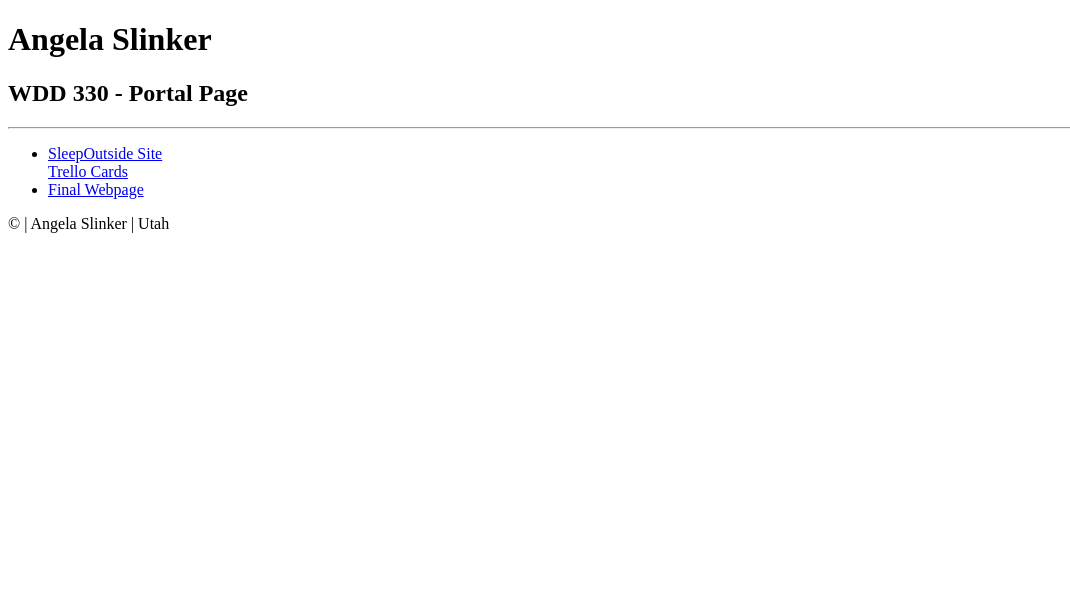
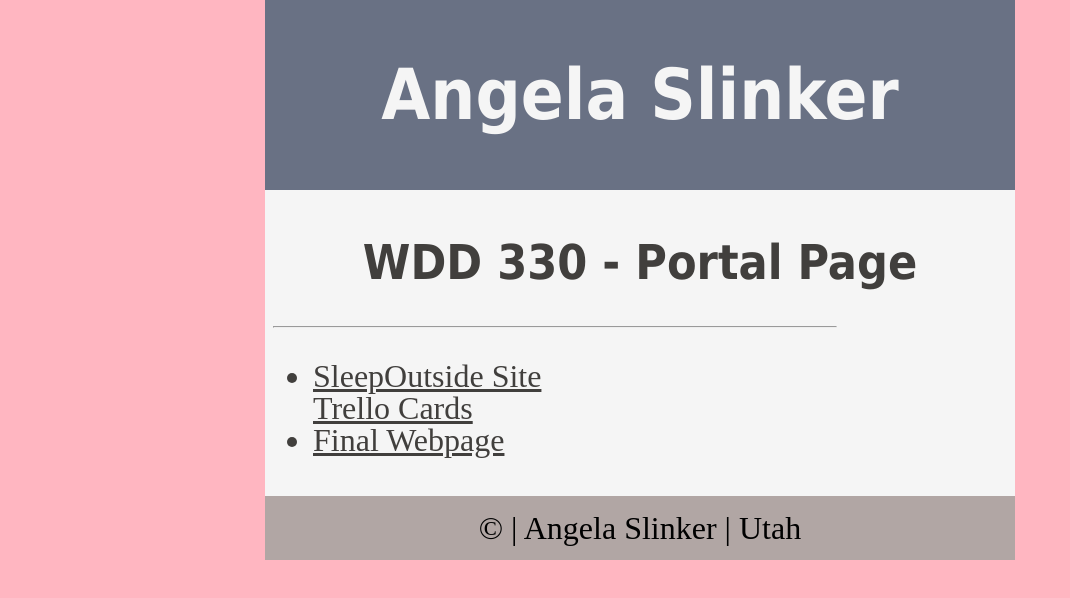
Before and after one commit to angelaslinker/WDD330-Portfolio, a plain HTML site: page index.html in a window 1280 px wide. Shown: the whole page, without its empty margins (0-1070 px from the left). Drawn offline with Linux system fonts and the light colour scheme; the site is published under a folder, as on GitHub Pages, so addresses that start at the root find nothing.

Commit message:
updated bugs

```diff
--- a/index.html
+++ b/index.html
@@ -5,8 +5,8 @@
     <meta charset="utf-8">
     <meta name="vieport" content="width=device-width, initial-scale=1">
     <title>WDD 330 Portal Page | Angela Slinker | BYU Idaho </title>
-    <meta name="description" content="Week one portal page assignment">
-    <link rel="stylesheet" href="/styles.css">
+    <meta name="description" content="WDD330 Portal">
+    <link rel="stylesheet" href="./styles.css">
     <link rel="preconnect" href="https://fonts.googleapis.com">
     <link rel="preconnect" href="https://fonts.gstatic.com" crossorigin>
     <link href="https://fonts.googleapis.com/css2?family=Quicksand:wght@300&display=swap" rel="stylesheet">
```
